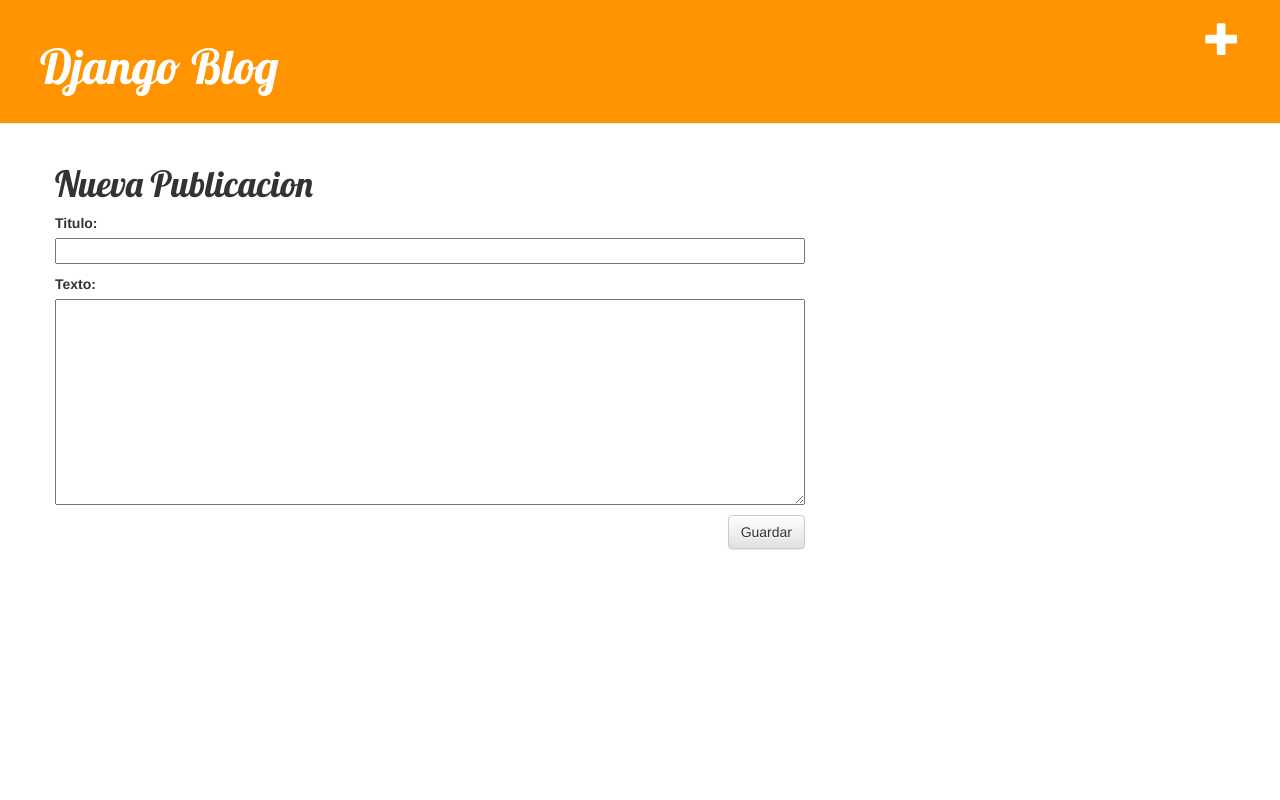
After one commit to migue-vasz/mi-primer-blog, a Django app: page /pub/nuevo in a window 1280 px wide. The commit adds this page. Run offline with Django 3.2, Linux system fonts and the light colour scheme; some libraries are stand-ins or nearby versions.

Commit message:
ultima modificacion 09/09/2019

```diff
--- /dev/null
+++ b/blog/forms.py
@@ -0,0 +1,7 @@
+from django import forms
+from .models import Publicacion
+
+class FormPub(forms.ModelForm):
+    class Meta:
+        model = Publicacion
+        fields = ('titulo', 'texto',)
--- /dev/null
+++ b/blog/static/css/blog.css
@@ -0,0 +1,52 @@
+h1 a {
+    color: #FCA205;
+    font-family: 'Lobster';
+}
+
+.page-header {
+    background-color: #ff9400;
+    margin-top: 0;
+    padding: 20px 20px 20px 40px;
+}
+
+.page-header h1, .page-header h1 a, .page-header h1 a:visited, .page-header h1 a:active {
+    color: #ffffff;
+    font-size: 36pt;
+    text-decoration: none;
+}
+
+.content {
+    margin-left: 40px;
+}
+
+h1, h2, h3, h4 {
+    font-family: 'Lobster', cursive;
+}
+
+.date {
+    float: right;
+    color: #828282;
+}
+
+.save {
+    float: right;
+}
+
+.post-form textarea, .post-form input {
+    width: 100%;
+}
+
+.top-menu, .top-menu:hover, .top-menu:visited {
+    color: #ffffff;
+    float: right;
+    font-size: 26pt;
+    margin-right: 20px;
+}
+
+.post {
+    margin-bottom: 70px;
+}
+
+.post h1 a, .post h1 a:visited {
+    color: #000000;
+}
--- /dev/null
+++ b/blog/templates/blog/base.html
@@ -0,0 +1,26 @@
+{% load static %}
+<html>
+    <head>
+        <link rel="stylesheet" href="//maxcdn.bootstrapcdn.com/bootstrap/3.2.0/css/bootstrap.min.css">
+        <link rel="stylesheet" href="//maxcdn.bootstrapcdn.com/bootstrap/3.2.0/css/bootstrap-theme.min.css">
+        <link rel="stylesheet" href="{% static 'css/blog.css' %}">
+        <link href="//fonts.googleapis.com/css?family=Lobster&subset=latin,latin-ext" rel="stylesheet" type="text/css">
+        <title>mvasz</title>
+    </head>
+    <body>
+      <div class="page-header">
+        <a href="{% url 'nueva_pub' %}" class="top-menu"><span class="glyphicon glyphicon-plus"></span></a>
+        <h1>
+          <a href="/">Django Blog</a>
+        </h1>
+      </div>
+      <div class="content container">
+        <div class="row">
+          <div class="col-md-8">
+            {% block content %}
+            {% endblock %}
+          </div>
+        </div>
+      </div>
+    </body>
+</html>
--- /dev/null
+++ b/blog/templates/blog/nueva_pub.html
@@ -0,0 +1,9 @@
+{% extends 'blog/base.html' %}
+
+{% block content %}
+  <h1>Nueva Publicacion</h1>
+  <form method="POST" class="post-form">{% csrf_token %}
+      {{ formulario.as_p }}
+      <button type="submit" class="save btn btn-default">Guardar</button>
+  </form>
+{% endblock %}
--- a/blog/urls.py
+++ b/blog/urls.py
@@ -3,4 +3,6 @@
 
 urlpatterns = [
     path('', views.listar_pub, name='listar_pub'),
+    path('pub/<int:pk>/', views.detalle_pub, name='detalle_pub'),
+    path('pub/nuevo', views.nueva_pub, name='nueva_pub'),
 ]
--- a/blog/views.py
+++ b/blog/views.py
@@ -1,7 +1,26 @@
-from django.shortcuts import render
+from django.shortcuts import render, get_object_or_404
 from django.utils import timezone
+from django.shortcuts import redirect
 from .models import Publicacion
+from .forms import FormPub
 
 def listar_pub(request):
     pubs = Publicacion.objects.filter(fecha_publicacion__lte=timezone.now()).order_by('fecha_publicacion')
     return render(request, 'blog/listar_pub.html', {'pubs': pubs})
+
+def detalle_pub(request, pk):
+    pub = get_object_or_404(Publicacion, pk=pk)
+    return render(request, 'blog/detalle_pub.html', {'pub': pub})
+
+def nueva_pub(request):
+    if request.method == "POST":
+        form = FormPub(request.POST)
+        if form.is_valid():
+            pub = form.save(commit=False)
+            pub.autor = request.user
+            pub.fecha_publicacion = timezone.now()
+            pub.save()
+            return redirect('detalle_pub', pk=pub.pk)
+    else:
+        form = FormPub()
+    return render(request, 'blog/nueva_pub.html', {'formulario': form})
```
Also changed, not shown: blog/templates/blog/detalle_pub.html (added, +13 -0 lines), blog/templates/blog/listar_pub.html (+14 -20 lines).
